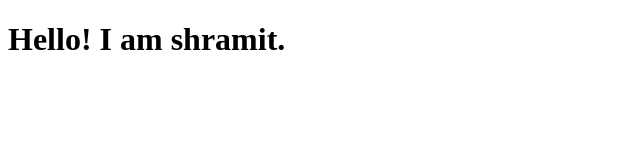
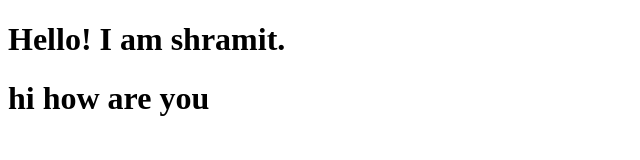
Before and after one commit to shramitgupta/ci-cd-example2, a plain HTML site: page index.html in a window 1280 px wide. Shown: the whole page, without its empty margins (0-640 px from the left). Drawn offline with Linux system fonts and the light colour scheme.

Commit message:
edit and written hi

```diff
--- a/index.html
+++ b/index.html
@@ -5,5 +5,6 @@
 	</head>
 	<body>
 		<h1>Hello! I am shramit.</h1>
+	<h1>hi how are you</h1>
 	</body>
 </html>
```
